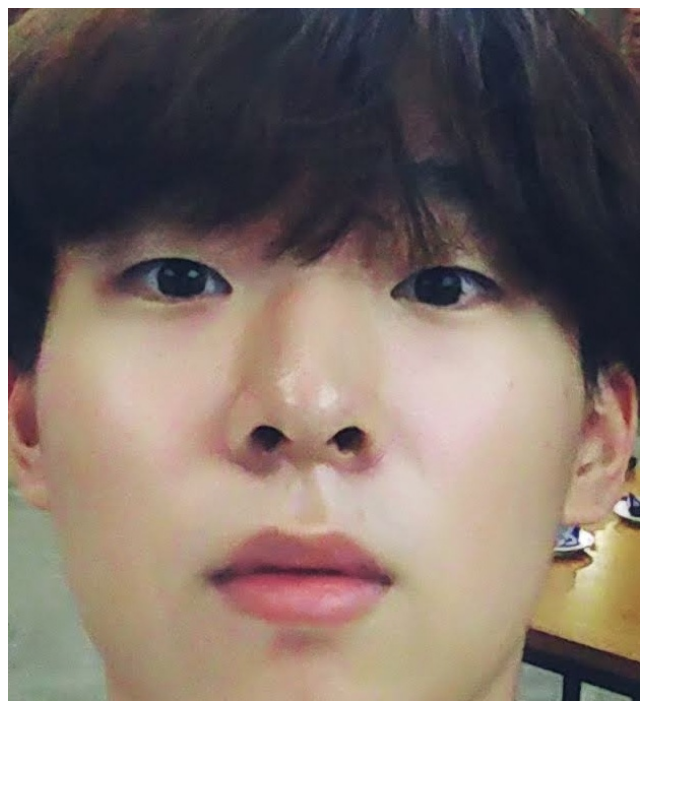
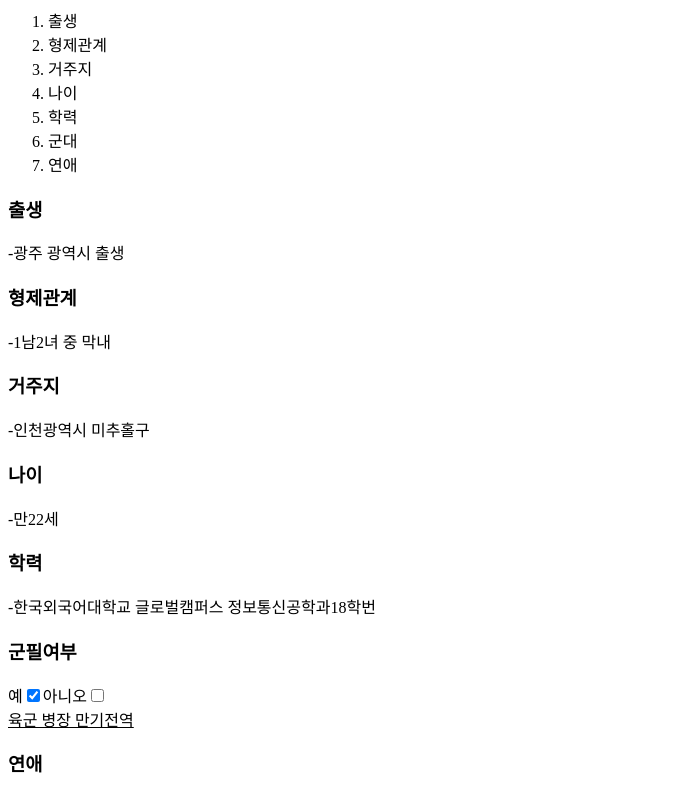
Before and after one commit to Wonjae3941/-, a plain HTML site: page index.html in a window 1280 px wide. Shown: the part 81-871 px from the top of the page, without its empty margins (0-695 px from the left). Before the commit the page ends 800 px from the top, so only its background shows below. Drawn offline with Linux system fonts and the light colour scheme.

Commit message:
Add files via upload
gggg

```diff
--- a/index.html
+++ b/index.html
@@ -1,10 +1,28 @@
 <!doctype html>
 <html>
 <head>
-<title>외대 최강 귀요미 한성관</title>
+<title>한성관, 그는 누구인가</title>
 <meta charset="utf-8">
 </head>
 <body>
-<h1>외대 최강 귀요미 한성관</h1>
-<img src="성관.jpg" width="50%"></body>
+<h1><a href="성관.html" target="blank" title="존나 귀여움ㅋ">한성관, 그는 누구인가?></a></h1>
+<ol>
+<li>출생</li>
+<li>형제관계</li>
+<li>거주지</li>
+<li>나이</li>
+<li>학력</li>
+<li>군대</li>
+<li>연애</li>
+</ol>
+<h3>출생</h3><p>-광주 광역시 출생<p1>
+<h3>형제관계</h3><p>-1남2녀 중 막내</p>
+<h3>거주지</h3><p>-인천광역시 미추홀구</p>
+<h3>나이</h3><p>-만22세</p>
+<h3>학력</h3><p>-한국외국어대학교 글로벌캠퍼스 정보통신공학과18학번</p>
+<h3>군필여부</h3><p>예<input type="checkbox" checked>아니오<input type="checkbox"><br>
+<u>육군 병장 만기전역</u>
+<h3>연애</h3><p style="font-size:23px; color:red;"><strong><u>모솔아다</u></strong></font></p>
+<p style="font-size:45px; color:blue;">아아아 어려워</p>
+</body>
 </html>
```
